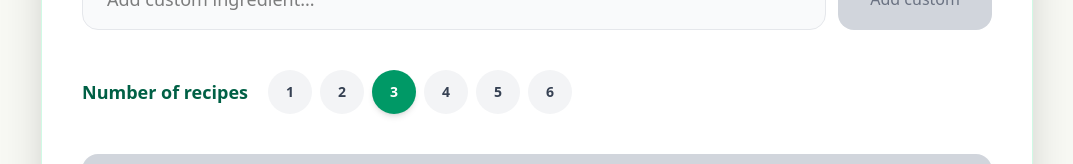
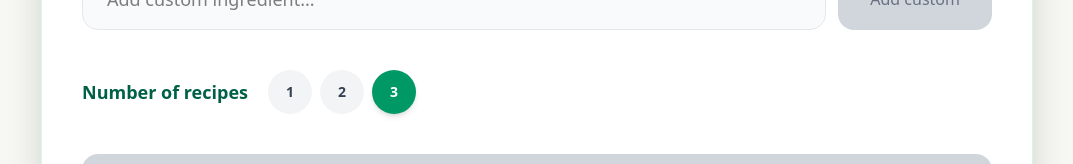
Before and after one commit to kingofdead6/Savora, a React (Vite) app in the folder client/: page /home in a window 1280 px wide. Before the commit this address led to /. Shown: the part 533-697 px from the top of the page, without its empty margins (103-1176 px from the left). Built offline with nearby package versions, Linux system fonts and the light colour scheme.

Commit message:
Added new features

```diff
--- a/client/src/App.jsx
+++ b/client/src/App.jsx
@@ -1,37 +1,18 @@
-import { BrowserRouter as Router, Routes, Route, Navigate, useNavigate, useLocation } from "react-router-dom";
-import { useEffect, useState ,useRef } from "react";
+// App.jsx
+import { BrowserRouter as Router, Routes, Route, Navigate } from "react-router-dom";
+import { useEffect } from "react";
 import { App as CapApp } from "@capacitor/app";
-import { Dialog } from '@capacitor/dialog';
-import RecipeFinder from "./components/chat/ReciptFinder";
-
-
-function App() {
-
+import { Dialog } from "@capacitor/dialog";
+import Welcome from "./components/Welcome";
+import RecipeFinder from "./components/ReciptFinder";
 
 
 function BackButtonHandler() {
-  const navigate = useNavigate();
-  const location = useLocation();
-  const historyRef = useRef([]);
-
-  useEffect(() => {
-    historyRef.current.push(location.pathname);
-  }, [location]);
-
   useEffect(() => {
     const handler = CapApp.addListener("backButton", async () => {
-      const currentPath = location.pathname;
-
-      if (historyRef.current.length > 1) {
-        historyRef.current.pop();
-        const previousPath = historyRef.current[historyRef.current.length - 1];
-        navigate(previousPath);
-        return;
-      }
-
       const { value } = await Dialog.confirm({
         title: "Exit App",
-        message: "Are you sure you want to exit the app?",
+        message: "Are you sure you want to exit?",
         okButtonTitle: "Yes",
         cancelButtonTitle: "No",
       });
@@ -44,16 +25,19 @@ function BackButtonHandler() {
     return () => {
       handler.remove();
     };
-  }, [navigate, location]);
+  }, []);
 
   return null;
 }
 
+function App() {
   return (
     <Router>
-       <BackButtonHandler />
+      <BackButtonHandler />
+
       <Routes>
-        <Route path="/" element={<RecipeFinder/>} />
+        <Route path="/" element={<Welcome />} />
+        <Route path="/home" element={<RecipeFinder />} />
         <Route path="*" element={<Navigate to="/" replace />} />
       </Routes>
     </Router>
--- a/client/src/components/chat/ReciptFinder.jsx
+++ b/client/src/components/ReciptFinder.jsx
@@ -1,6 +1,6 @@
 // src/RecipeFinder.jsx
 import { useState, useEffect } from 'react';
-import { PYTHON_API } from "../../../api.js";
+import { PYTHON_API } from "../../api.js";
 
 const bilingualIngredients = [
   { en: "tomato", ar: "طماطم" },
@@ -238,7 +238,7 @@ export default function RecipeFinder() {
               {t.numRecipes}
             </span>
             <div className="flex flex-wrap gap-2">
-              {[1, 2, 3, 4, 5, 6].map(n => (
+              {[1, 2, 3].map(n => (
                 <button
                   key={n}
                   onClick={() => setNumRecipes(n)}
--- /dev/null
+++ b/client/src/components/Welcome.jsx
@@ -0,0 +1,48 @@
+// src/components/Welcome.jsx
+import { useNavigate } from "react-router-dom";
+import { useEffect } from "react";
+
+export default function Welcome() {
+  const navigate = useNavigate();
+
+  // Auto-redirect after 2.5 seconds (or keep the button if you prefer)
+  useEffect(() => {
+    const timer = setTimeout(() => {
+      navigate("/home");
+    }, 2500);
+
+    return () => clearTimeout(timer);
+  }, [navigate]);
+
+  return (
+    <div className="min-h-screen bg-gradient-to-br from-emerald-50 via-teal-50 to-cyan-50 flex flex-col items-center justify-center px-6">
+      <div className="text-center">
+        <h1 className="text-7xl md:text-9xl font-extrabold text-emerald-700 tracking-tighter mb-4">
+          Savora
+        </h1>
+        <p className="text-xl md:text-2xl text-emerald-600 font-light mb-10">
+          Smart recipes from what you already have
+        </p>
+
+        <div className="w-24 h-24 mx-auto mb-12">
+          <div className="w-full h-full bg-emerald-600 rounded-3xl animate-pulse"></div>
+        </div>
+
+        <p className="text-gray-600 text-lg mb-8">
+          Loading your kitchen assistant...
+        </p>
+
+        <button
+          onClick={() => navigate("/home")}
+          className="px-10 py-4 bg-emerald-600 text-white rounded-2xl text-xl font-medium hover:bg-emerald-700 transition active:scale-95 shadow-lg shadow-emerald-200"
+        >
+          Start Cooking
+        </button>
+      </div>
+
+      <p className="absolute bottom-8 text-gray-500 text-sm">
+        © {new Date().getFullYear()} Savora
+      </p>
+    </div>
+  );
+}
--- a/client/src/index.css
+++ b/client/src/index.css
@@ -1,3 +1,4 @@
+@import url('https://fonts.googleapis.com/css2?family=Noto+Sans+Arabic:wght@300;400;500;600;700&display=swap');
 @import "tailwindcss";
 
 
@@ -5,3 +6,42 @@
 .font-arabic {
   font-family: 'Noto Sans Arabic', 'Segoe UI', Tahoma, sans-serif;
 }
+/* index.css or global styles */
+
+/* For WebKit browsers (Chrome, Safari, Edge) */
+::-webkit-scrollbar {
+  width: 10px;
+  height: 10px;
+}
+
+::-webkit-scrollbar-track {
+  background: #f1f1f1;
+  border-radius: 10px;
+}
+
+::-webkit-scrollbar-thumb {
+  background: #10b981; /* emerald-500 */
+  border-radius: 10px;
+  border: 2px solid #f1f1f1;
+}
+
+::-webkit-scrollbar-thumb:hover {
+  background: #059669; /* emerald-600 */
+}
+
+/* For Firefox */
+* {
+  scrollbar-width: thin;
+  scrollbar-color: #10b981 #f1f1f1;
+}
+
+/* Optional: make it look good in dark mode too (if you ever add dark mode) */
+@media (prefers-color-scheme: dark) {
+  ::-webkit-scrollbar-track {
+    background: #1f2937;
+  }
+  ::-webkit-scrollbar-thumb {
+    background: #34d399;
+    border-color: #1f2937;
+  }
+}
```
